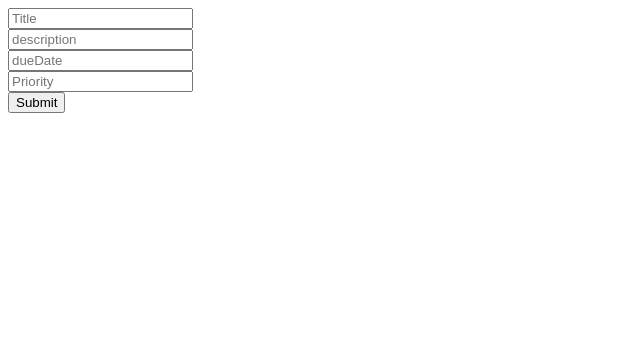
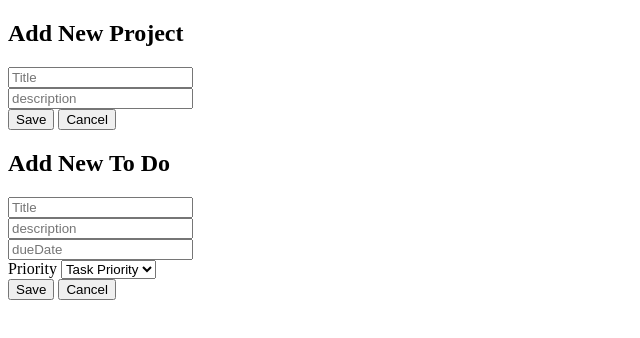
Before and after one commit to ollyjw/odin-todolist, a plain HTML site: page index.html in a window 1280 px wide. Shown: the whole page, without its empty margins (0-640 px from the left). Drawn offline with Linux system fonts and the light colour scheme.

```diff
--- a/index.html
+++ b/index.html
@@ -12,31 +12,51 @@
     <div id="content"></div>
 
     <div class="modal">
-        <form action="" id="">
+
+        <form action="" id="project-form">
+            <h2>Add New Project</h2>
             <div class="row">
                 <!-- <label for="title">Title</label> -->
-                <input type="text" name="title" id="title" placeholder="Title">
+                <input type="text" name="project-title" id="project-title" placeholder="Title">
             </div>
             <div class="row">
                 <!-- <label for="description">description</label> -->
-                <input type="text" name="description" id="description" placeholder="description">
+                <input type="text" name="project-description" id="project-description" placeholder="description">
+            </div>
+            <button id="save-new-project">Save</button>
+            <button id="cancel-new-project">Cancel</button>
+        </form>
+
+        <form action="" id="to-do-form">
+            <h2>Add New To Do</h2>
+            <div class="row">
+                <!-- <label for="title">Title</label> -->
+                <input type="text" name="to-do-title" id="to-do-title" placeholder="Title">
+            </div>
+            <div class="row">
+                <!-- <label for="description">description</label> -->
+                <input type="text" name="to-do-description" id="to-do-description" placeholder="description">
             </div>
             <div class="row">
                 <!-- <label for="dueDate">dueDate</label> -->
                 <input type="number" name="dueDate" id="dueDate" placeholder="dueDate">
             </div>
             <div class="row">
-                <!-- <label for="Priority">Priority</label> -->
-                <input type="text" name="Priority" id="Priority" placeholder="Priority">
+                <label for="priority">Priority</label>
+                <select name="priority" id="priority">
+                    <option value="" disabled selected>Task Priority</option>
+                    <option value="high">High</option>
+                    <option value="medium">Medium</option>
+                    <option value="low">Low</option>
+                </select>
             </div>
 
-
-            <button id="submit">Submit</button>
+            <button id="save-new-to-do">Save</button>
+            <button id="cancel-new-to-do">Cancel</button>
 
         </form>
     </div>
 
-    <div class="" id="overlay"></div>
 
 
     <script src="main.js"></script>
--- a/main.js
+++ b/main.js
@@ -1 +1 @@
-(()=>{"use strict";let t=[];t.push({projectTitle:"Default project"}),console.log(t);let e=[];const o=("eat",i="eat ingredients straight out of the fridge",r="soon",s="high",e.push({title:"eat",description:i,dueDate:r,priority:s}),console.log(e),{title:"eat",description:i,dueDate:r,priority:s});var i,r,s;console.log(o)})();
+(()=>{"use strict";let t=[];document.getElementById("content");const e=("eat",o="eat ingredients straight out of the fridge",i="soon",n="high",t.push({title:"eat",description:o,dueDate:i,priority:n}),console.log(t),{title:"eat",description:o,dueDate:i,priority:n});var o,i,n;console.log(e)})();
```
